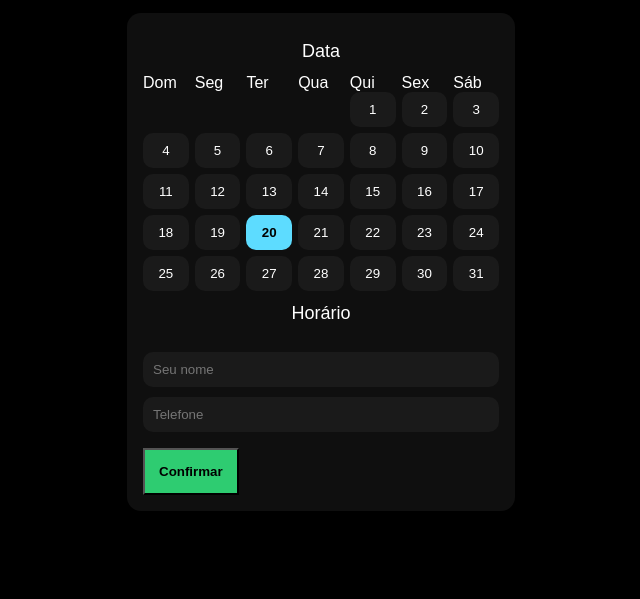
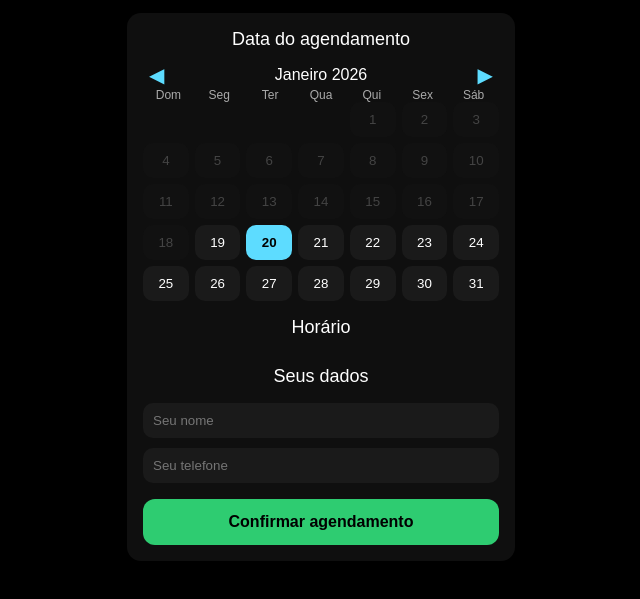
Before and after one commit to verollabarber/Verolla-Barber, a plain HTML site: page index.html in a window 1280 px wide. Both pictures are taken after a click on the button "20". Shown: the part 67-666 px from the top of the page, without its empty margins (319-959 px from the left). Drawn offline with nearby package versions, Linux system fonts and the light colour scheme; no server answers.

Commit message:
Update index.html

```diff
--- a/index.html
+++ b/index.html
@@ -7,9 +7,12 @@
 
 <script src="https://cdn.jsdelivr.net/npm/emailjs-com@3/dist/email.min.js"></script>
 
+<!-- Firebase -->
 <script type="module">
-import { initializeApp } from "https://www.gstatic.com/firebasejs/10.7.1/firebase-app.js";
-import { getFirestore, collection, addDoc, getDocs, query, where } from "https://www.gstatic.com/firebasejs/10.7.1/firebase-firestore.js";
+import { initializeApp } from "https://www.gstatic.com/firebasejs/10.12.2/firebase-app.js";
+import {
+  getFirestore, collection, getDocs, addDoc, query, where
+} from "https://www.gstatic.com/firebasejs/10.12.2/firebase-firestore.js";
 
 const firebaseConfig = {
   apiKey: "AIzaSyBnE0f8i4Ik4DlkRrIuriaWlKxroPYcEI8",
@@ -22,13 +25,8 @@ const firebaseConfig = {
 
 const app = initializeApp(firebaseConfig);
 const db = getFirestore(app);
-
 window.db = db;
-window.collection = collection;
-window.addDoc = addDoc;
-window.getDocs = getDocs;
-window.query = query;
-window.where = where;
+window.firestore = { collection, getDocs, addDoc, query, where };
 </script>
 
 <style>
@@ -49,59 +47,84 @@ body {
 .header { text-align: center; margin-bottom: 16px; }
 .logo { font-size: 28px; font-weight: bold; }
 .location { font-size: 14px; color: #aaa; }
-
 .card {
   background: #0f0f0f;
   border-radius: 14px;
   padding: 16px;
 }
-.title { text-align: center; font-size: 18px; margin: 12px 0; }
-
-.weekdays, .days {
+.title {
+  text-align: center;
+  font-size: 18px;
+  margin-bottom: 12px;
+}
+.calendar-header {
+  display: flex;
+  justify-content: space-between;
+  align-items: center;
+}
+.calendar-header button {
+  background: none;
+  border: none;
+  color: #5ddcff;
+  font-size: 20px;
+  cursor: pointer;
+}
+.weekdays {
+  display: grid;
+  grid-template-columns: repeat(7, 1fr);
+  text-align: center;
+  font-size: 12px;
+  color: #aaa;
+}
+.days {
   display: grid;
   grid-template-columns: repeat(7, 1fr);
   gap: 6px;
 }
-
-.days button, .times button, input {
+.days button,
+.times button,
+input {
   padding: 10px;
+  border: none;
   border-radius: 10px;
-  border: none;
   background: #1a1a1a;
   color: #fff;
 }
-
+.days button.empty { background: transparent; }
+.days button.disabled { background: #111; color: #444; cursor: not-allowed; }
 button.selected {
   background: #5ddcff;
   color: #000;
   font-weight: bold;
 }
-
-button.disabled {
+.times {
+  display: grid;
+  grid-template-columns: repeat(4, 1fr);
+  gap: 8px;
+  margin-top: 12px;
+}
+.times button.disabled {
   background: #111;
   color: #444;
   cursor: not-allowed;
 }
-
-.times {
-  display: grid;
-  grid-template-columns: repeat(4, 1fr);
-  gap: 8px;
-}
-
 .form {
   display: flex;
   flex-direction: column;
   gap: 10px;
   margin-top: 16px;
 }
-
 .confirm {
+  width: 100%;
   margin-top: 16px;
   padding: 14px;
+  border: none;
+  border-radius: 12px;
   background: #2ecc71;
   color: #000;
+  font-size: 16px;
   font-weight: bold;
+  cursor: pointer;
 }
 </style>
 </head>
@@ -114,82 +137,129 @@ button.disabled {
   </div>
 
   <div class="card">
-    <div class="title">Data</div>
+    <div class="title">Data do agendamento</div>
+
+    <div class="calendar-header">
+      <button onclick="changeMonth(-1)">◀</button>
+      <div id="monthYear"></div>
+      <button onclick="changeMonth(1)">▶</button>
+    </div>
+
     <div class="weekdays">
       <div>Dom</div><div>Seg</div><div>Ter</div>
       <div>Qua</div><div>Qui</div><div>Sex</div><div>Sáb</div>
     </div>
+
     <div class="days" id="days"></div>
 
-    <div class="title">Horário</div>
+    <div class="title" style="margin-top:16px;">Horário</div>
     <div class="times" id="times"></div>
 
+    <div class="title" style="margin-top:16px;">Seus dados</div>
     <div class="form">
-      <input id="name" placeholder="Seu nome">
-      <input id="phone" placeholder="Telefone">
+      <input type="text" id="name" placeholder="Seu nome" />
+      <input type="tel" id="phone" placeholder="Seu telefone" />
     </div>
 
-    <button class="confirm" onclick="confirmBooking()">Confirmar</button>
+    <button class="confirm" onclick="confirmBooking()">Confirmar agendamento</button>
   </div>
 </div>
 
-<script type="module">
+<script>
 emailjs.init("SKRt9QiVvnUQV7YxK");
 
-const daysEl = document.getElementById("days");
-const timesEl = document.getElementById("times");
-
+let selectedDateObj = null;
 let selectedDate = null;
 let selectedTime = null;
 
-const today = new Date();
-const year = today.getFullYear();
-const month = today.getMonth();
+const daysContainer = document.getElementById("days");
+const timesContainer = document.getElementById("times");
+const monthYear = document.getElementById("monthYear");
+
+let currentDate = new Date();
+currentDate.setHours(0,0,0,0);
+
+const monthNames = [
+  "Janeiro","Fevereiro","Março","Abril","Maio","Junho",
+  "Julho","Agosto","Setembro","Outubro","Novembro","Dezembro"
+];
 
 function renderCalendar() {
-  daysEl.innerHTML = "";
+  daysContainer.innerHTML = "";
+  timesContainer.innerHTML = "";
+  selectedDate = null;
+
+  const year = currentDate.getFullYear();
+  const month = currentDate.getMonth();
+  monthYear.innerText = `${monthNames[month]} ${year}`;
+
   const firstDay = new Date(year, month, 1).getDay();
-  const totalDays = new Date(year, month + 1, 0).getDate();
+  const daysInMonth = new Date(year, month + 1, 0).getDate();
 
   for (let i = 0; i < firstDay; i++) {
-    daysEl.appendChild(document.createElement("div"));
+    const empty = document.createElement("button");
+    empty.className = "empty";
+    daysContainer.appendChild(empty);
   }
 
-  for (let d = 1; d <= totalDays; d++) {
+  for (let d = 1; d <= daysInMonth; d++) {
+    const dateObj = new Date(year, month, d);
     const btn = document.createElement("button");
     btn.innerText = d;
-    btn.onclick = () => {
-      document.querySelectorAll(".days button").forEach(b => b.classList.remove("selected"));
-      btn.classList.add("selected");
-      selectedDate = `${year}-${month+1}-${d}`;
-      renderTimes();
-    };
-    daysEl.appendChild(btn);
+
+    if (dateObj < new Date().setHours(0,0,0,0)) {
+      btn.classList.add("disabled");
+    } else {
+      btn.onclick = () => {
+        document.querySelectorAll(".days button").forEach(b => b.classList.remove("selected"));
+        btn.classList.add("selected");
+        selectedDateObj = dateObj;
+        selectedDate = `${d}/${month+1}/${year}`;
+        renderTimes();
+      };
+    }
+    daysContainer.appendChild(btn);
   }
 }
 
-function generateTimes() {
+function changeMonth(dir) {
+  currentDate.setMonth(currentDate.getMonth() + dir);
+  renderCalendar();
+}
+
+function formatTime(h, m) {
+  const period = h >= 12 ? "PM" : "AM";
+  const hour12 = h % 12 || 12;
+  return {
+    display: `${hour12}:${m} ${period}`,
+    value: `${String(h).padStart(2,"0")}:${m}`
+  };
+}
+
+function generateTimes(start, end) {
   const times = [];
-  for (let h = 10; h <= 21; h++) {
-    const period = h >= 12 ? "pm" : "am";
-    const hour12 = h % 12 || 12;
-    times.push({
-      display: `${hour12}:30 ${period}`,
-      value: `${h}:30`
-    });
+  for (let h = start; h <= end; h++) {
+    times.push(formatTime(h, "30"));
   }
   return times;
 }
 
 async function renderTimes() {
-  timesEl.innerHTML = "";
+  timesContainer.innerHTML = "";
   selectedTime = null;
 
-  const q = query(collection(db, "bookings"), where("date", "==", selectedDate));
-  const snap = await getDocs(q);
+  const day = selectedDateObj.getDay();
+  let times = day === 0 || day === 6 ? generateTimes(10,21) : generateTimes(15,21);
+
+  const q = window.firestore.query(
+    window.firestore.collection(window.db, "bookings"),
+    window.firestore.where("date", "==", selectedDate)
+  );
+
+  const snap = await window.firestore.getDocs(q);
   const booked = snap.docs.map(d => d.data().time);
 
-  generateTimes().forEach(t => {
+  times.forEach(t => {
     const btn = document.createElement("button");
     btn.innerText = t.display;
 
@@ -202,36 +272,34 @@ async function renderTimes() {
         selectedTime = t;
       };
     }
-    timesEl.appendChild(btn);
+    timesContainer.appendChild(btn);
   });
 }
 
-window.confirmBooking = async function () {
-  const name = document.getElementById("name").value;
-  const phone = document.getElementById("phone").value;
+async function confirmBooking() {
+  const name = document.getElementById("name").value.trim();
+  const phone = document.getElementById("phone").value.trim();
 
-  if (!name || !phone || !selectedDate || !selectedTime) {
-    alert("Preencha tudo");
+  if (!selectedDate || !selectedTime || !name || !phone) {
+    alert("Preencha todos os campos!");
     return;
   }
 
-  await addDoc(collection(db, "bookings"), {
-    date: selectedDate,
-    time: selectedTime.value,
+  await window.firestore.addDoc(
+    window.firestore.collection(window.db, "bookings"),
+    { date: selectedDate, time: selectedTime.value, name, phone }
+  );
+
+  emailjs.send("service_ucr7o0r","template_nr857m8",{
+    day: selectedDate,
+    time: selectedTime.display,
     name,
     phone
   });
 
-  emailjs.send("service_ucr7o0r", "template_nr857m8", {
-    name,
-    phone,
-    day: selectedDate,
-    time: selectedTime.display
-  });
-
   alert("Agendamento confirmado!");
   location.reload();
-};
+}
 
 renderCalendar();
 </script>
```
